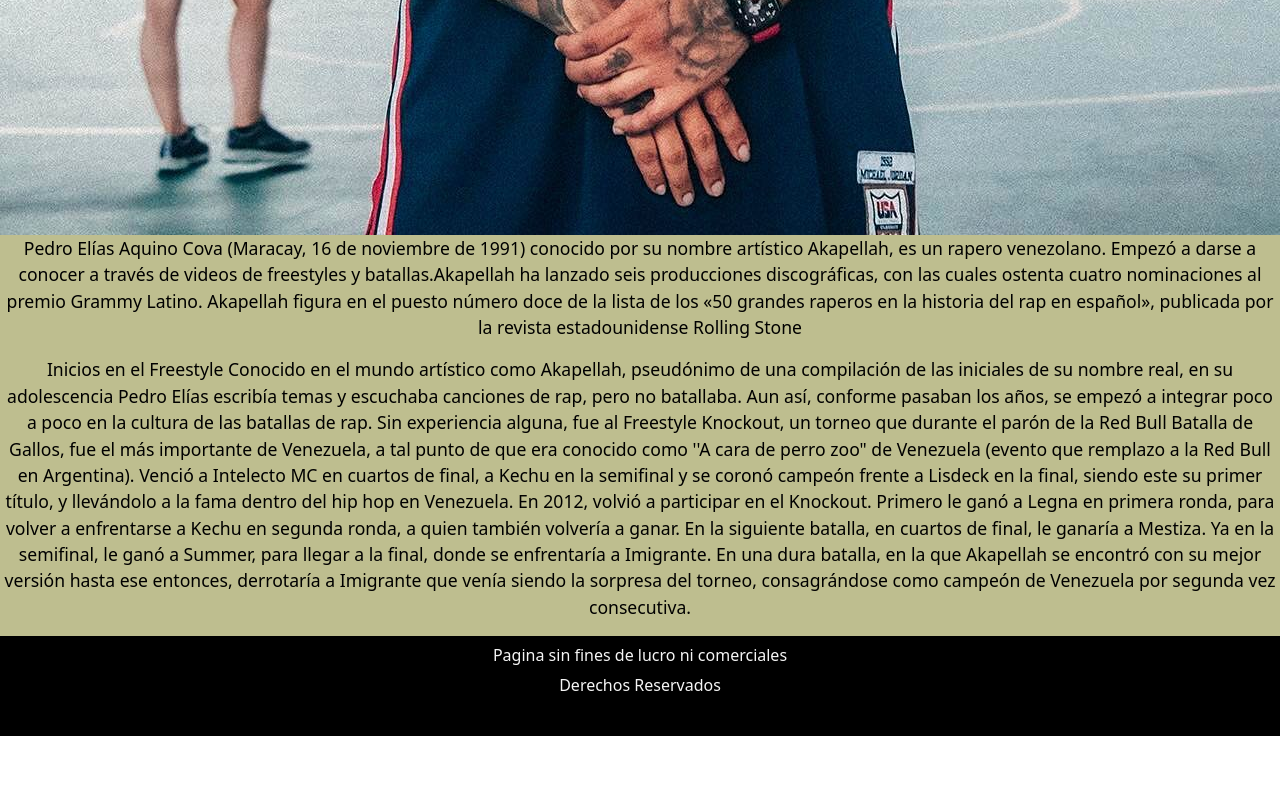
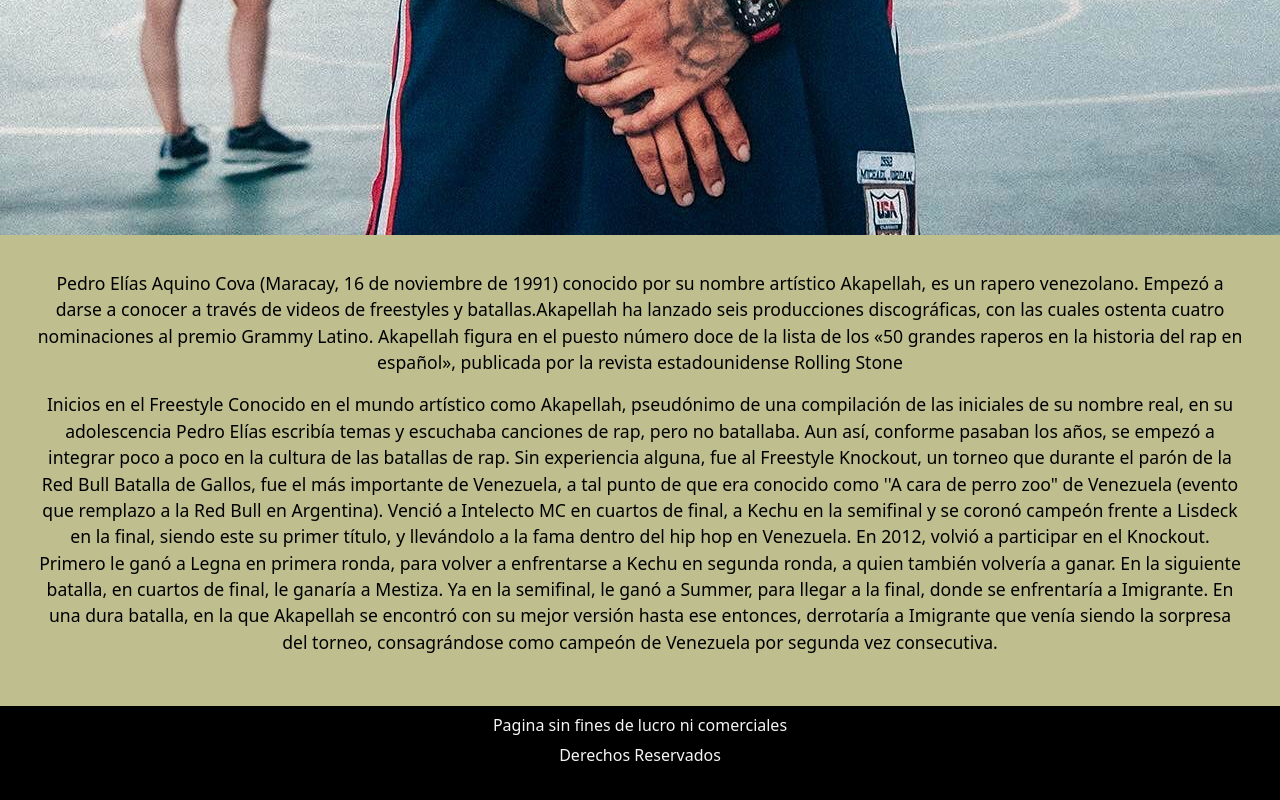
Before and after one commit to carlo1297/entrega-dos-Carlos-Andrade, a plain HTML site: page index.html in a window 1280 px wide. Shown: the part 1326-2126 px from the top of the page. Before the commit the page ends 2062 px from the top, so only its background shows below. Drawn offline with nearby package versions, Linux system fonts and the light colour scheme.

Commit message:
correcion de margen

```diff
--- a/css/estilos.css
+++ b/css/estilos.css
@@ -73,6 +73,8 @@ h1{    color: black;
     text-align: center;
     color:black;
     font-size: 1.1rem;
+    margin: 20px;
+    padding: 15px;
 
 }
 
@@ -144,6 +146,7 @@ h1{    color: black;
     border-radius: 4px;
     font-family: 'Gill Sans', 'Gill Sans MT', Calibri, 'Trebuchet MS', sans-serif;
     color: white;
+    margin-bottom: 50px;
 
 }
 .form-register h4{
```
Also changed, not shown: pages/discografia.html (+4 -2 lines).
